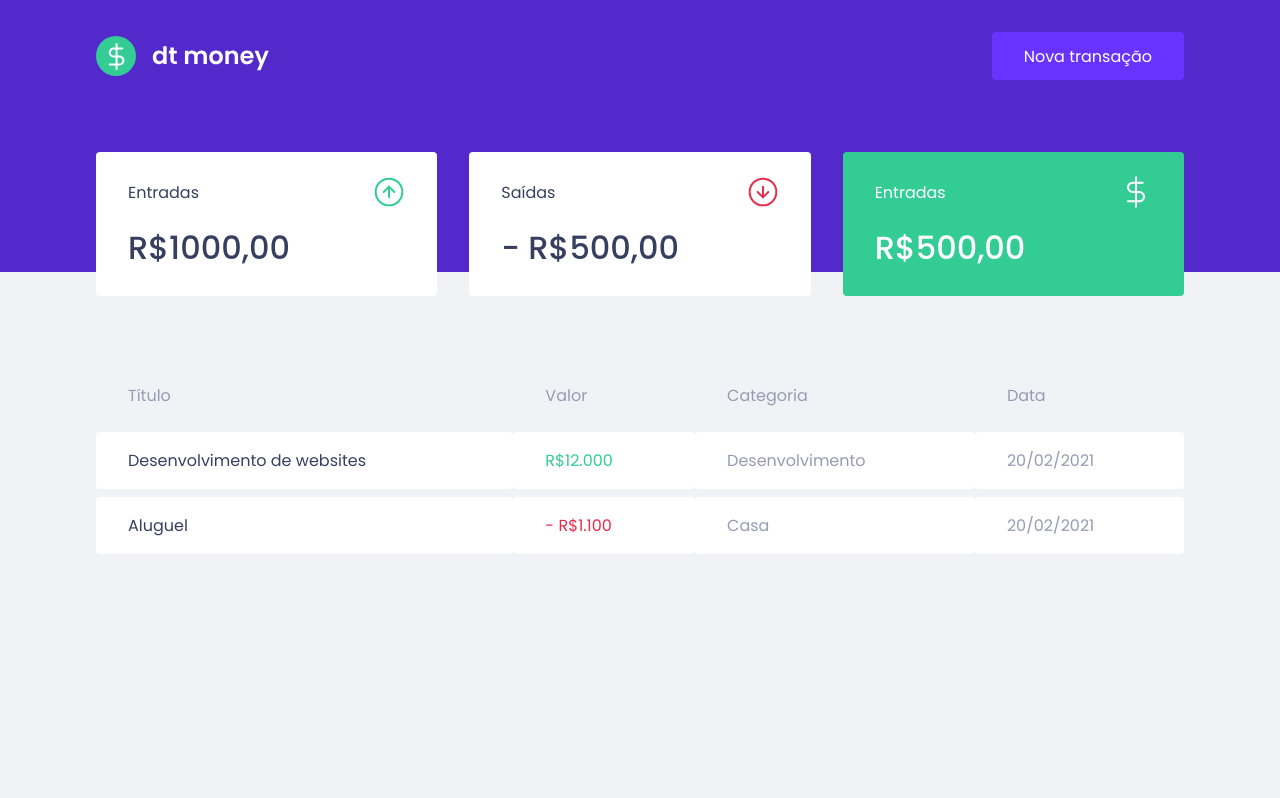
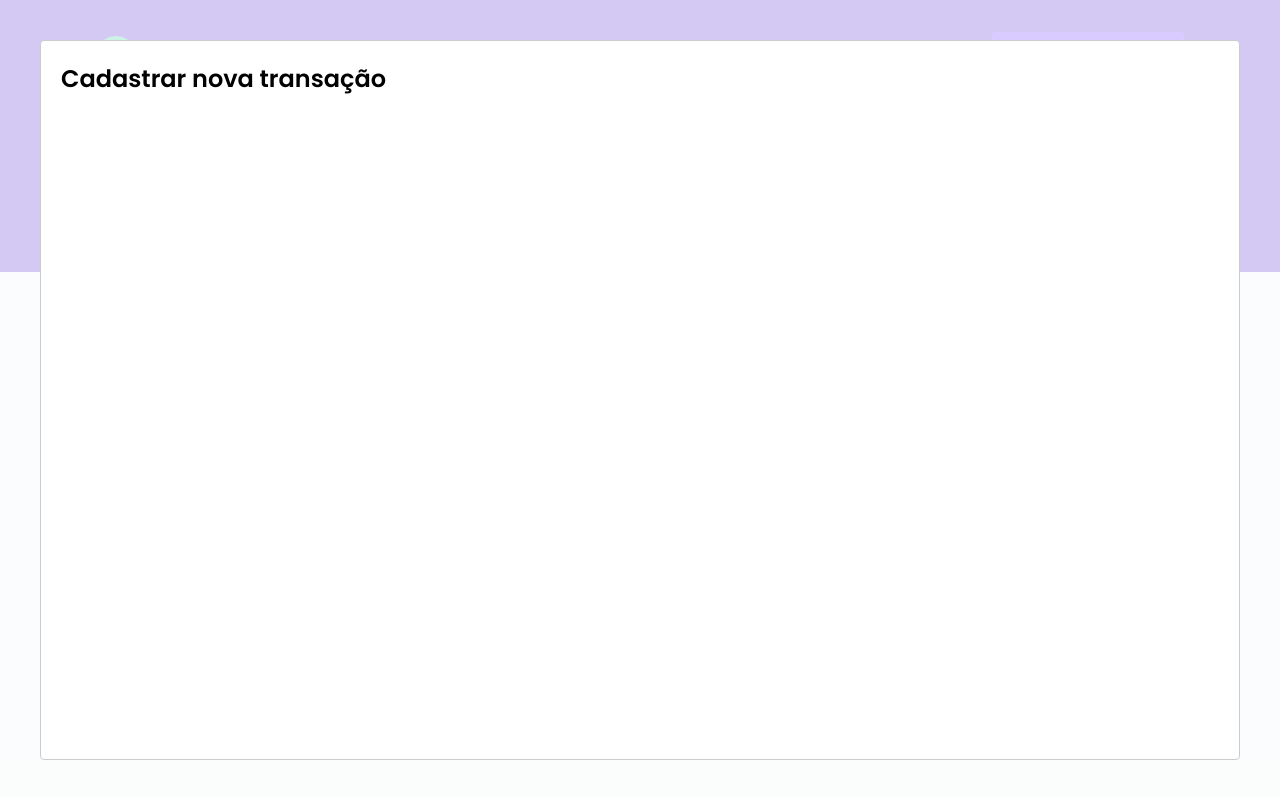
Before and after one commit to oliveira-amanda/dt-money, a React (Create React App) app: page / in a window 1280 px wide. Both pictures are taken after a click on the button "Nova transação". Built offline with nearby package versions, Linux system fonts and the light colour scheme; no server answers; what miragejs would draw is missing.

Commit message:
Add modal

```diff
--- a/package.json
+++ b/package.json
@@ -6,6 +6,7 @@
     "axios": "^0.25.0",
     "react": "^17.0.2",
     "react-dom": "^17.0.2",
+    "react-modal": "^3.14.4",
     "react-scripts": "5.0.0",
     "styled-components": "^5.3.3",
     "typescript": "^4.5.4",
@@ -19,6 +20,7 @@
     "@types/node": "^16.11.19",
     "@types/react": "^17.0.38",
     "@types/react-dom": "^17.0.11",
+    "@types/react-modal": "^3.13.1",
     "@types/styled-components": "^5.1.20",
     "miragejs": "^0.1.43"
   },
--- a/src/App.tsx
+++ b/src/App.tsx
@@ -1,13 +1,33 @@
 
+
+import { useState } from 'react';
 import { Dashboard } from './components/Dashboard';
 import { Header } from './components/Header';
+import Modal from 'react-modal';
 import { GlobalStyle } from './styles/global';
+import { NewTransactionModal } from './components/NewTransactionModal';
+
+Modal.setAppElement("#root");
 
 export function App() {
+  const [isNewTransactionModalOpen, setIsNewTransactionModalOpen] = useState(false);
+
+  function handleOpenNewTransactionModal() {
+    setIsNewTransactionModalOpen(true);
+  }
+
+  function handleCloseNewTransactionModal() {
+    setIsNewTransactionModalOpen(false);
+  }
+
   return (
     <>
-      <Header />
+      <Header onOpenNewTransactionModal={handleOpenNewTransactionModal}/>
       <Dashboard />
+      <NewTransactionModal
+        isOpen={isNewTransactionModalOpen}
+        onRequestClose={handleCloseNewTransactionModal}
+      />
       <GlobalStyle />
     </>
   );
--- a/src/components/Header/index.tsx
+++ b/src/components/Header/index.tsx
@@ -1,12 +1,16 @@
 import logoImg from '../../assets/logo.svg';
 import { Container, Content } from './styles';
 
-export function Header () {
+interface HeaderProps {
+  onOpenNewTransactionModal: () => void;
+}
+
+export function Header ({onOpenNewTransactionModal}: HeaderProps) {
   return (
     <Container>
       <Content>
         <img src={logoImg} alt="dt money" />
-        <button type="button">
+        <button type="button" onClick={onOpenNewTransactionModal}>
           Nova transação
         </button>
       </Content>
--- /dev/null
+++ b/src/components/NewTransactionModal/index.tsx
@@ -0,0 +1,18 @@
+import { useState } from "react";
+import Modal from 'react-modal';
+
+interface NewTransactionModalProps {
+  isOpen: boolean,
+  onRequestClose: () => void;
+}
+
+export function NewTransactionModal({ isOpen, onRequestClose }: NewTransactionModalProps) {
+  return (
+    <Modal
+      isOpen={isOpen}
+      onRequestClose={onRequestClose}
+    >
+      <h2>Cadastrar nova transação</h2>
+    </Modal>
+  )
+}
--- /dev/null
+++ b/src/components/NewTransactionModal/styles.ts
@@ -0,0 +1,3 @@
+import styled from "styled-components";
+
+export const Container = styled.div``;
```
Also changed, not shown: 1 other file (tests, documents, lock files or other folders).
